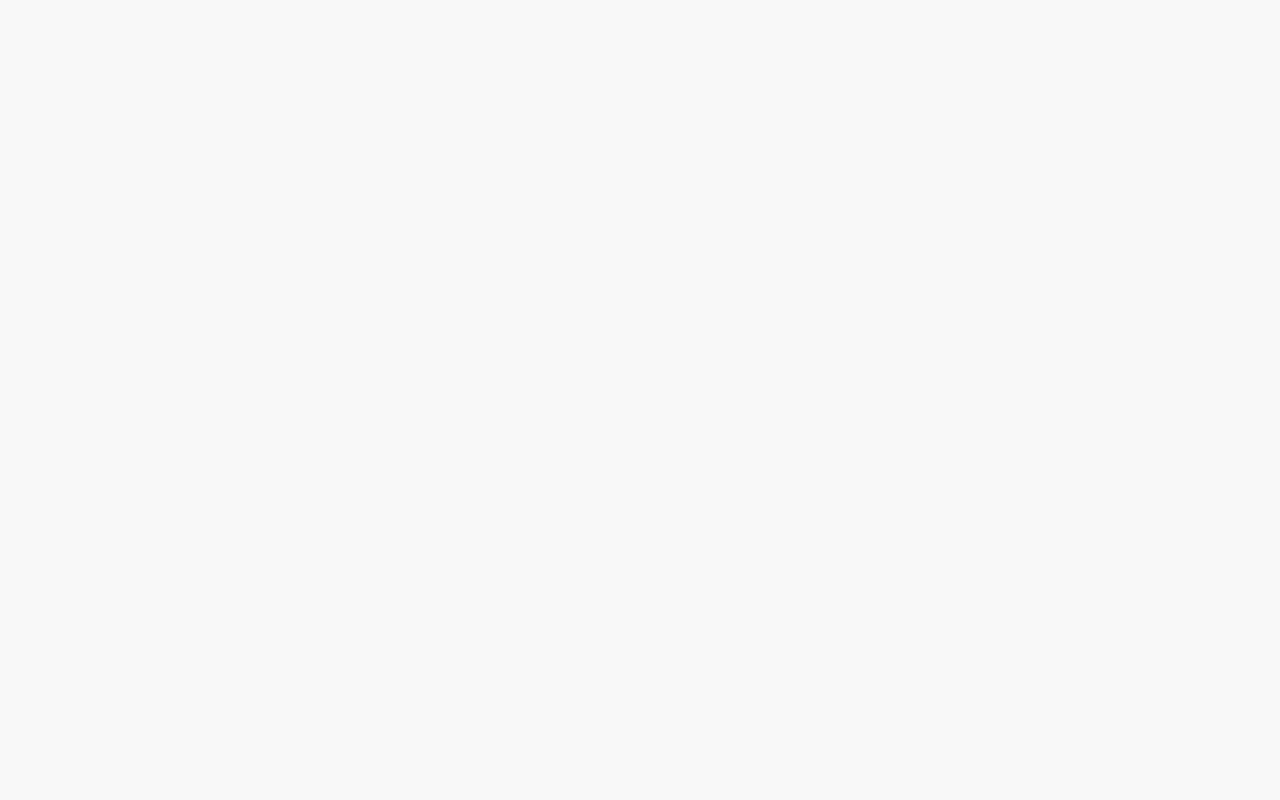
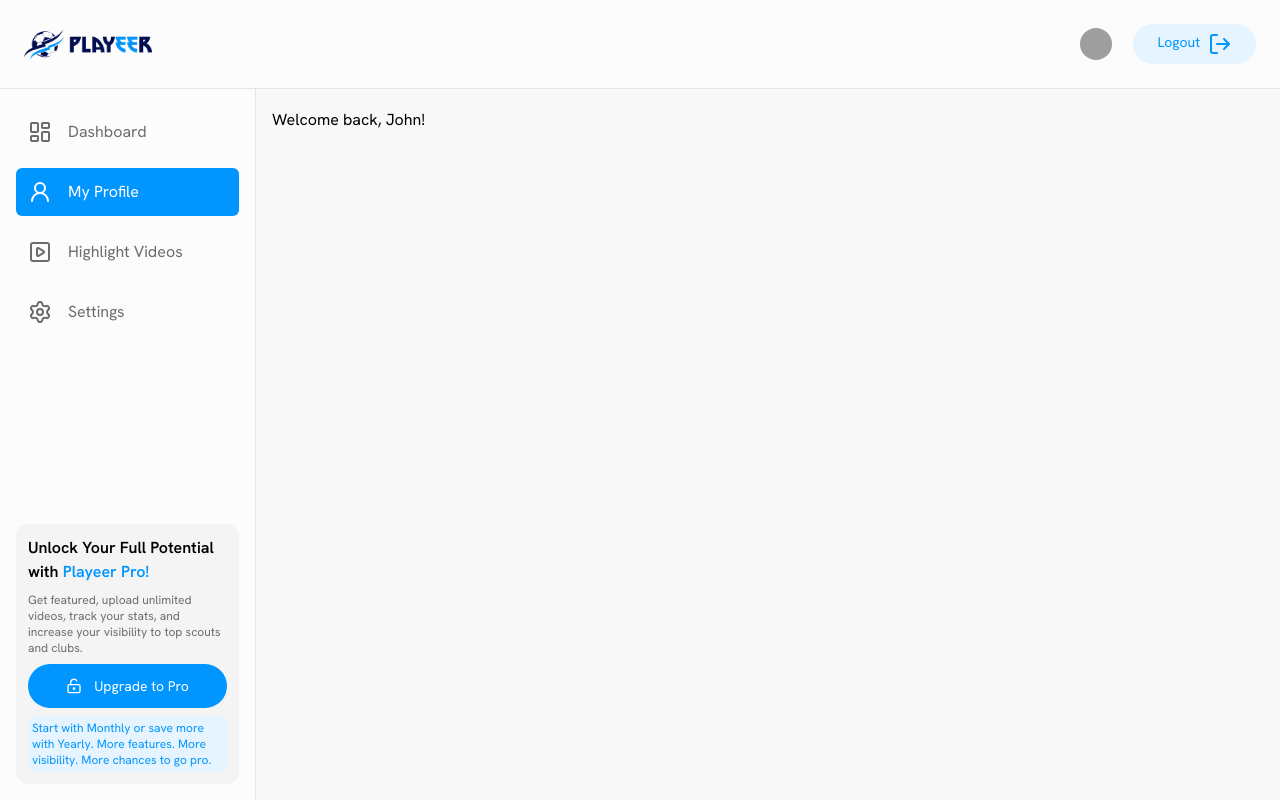
Before and after one commit to alabo-excel/Playeer-web, a Next.js app: page /user/profile in a window 1280 px wide. Built offline with nearby package versions, Linux system fonts and the light colour scheme; grey boxes are pictures that could not be loaded.

Commit message:
Dashboard layout commit

```diff
--- a/src/app/page.tsx
+++ b/src/app/page.tsx
@@ -135,8 +135,8 @@ const home = () => {
             <div className='w-full md:w-[60%] grid grid-cols-1 sm:grid-cols-2 gap-4'>
               <div className='flex'>
                 {/* <img className='w-16 mr-2 my-auto' src="/images/icons/verified.png" alt="" /> */}
-                <div className='bg-[#0095FF] text-white rounded-xl text-center w-14 h-14 flex items-center justify-center mr-2'>
-                  <BadgeCheck className='w-4 h-4' />
+                <div className='bg-[#0095FF] text-white rounded-xl text-center p-5 w-14 h-14 flex items-center justify-center mr-2'>
+                  <BadgeCheck className='w-6 h-6' />
                 </div>
                 <div>
                   <p className='font-bold'>Verified Player Profiles</p>
@@ -145,8 +145,8 @@ const home = () => {
               </div>
               <div className='flex'>
                 {/* <img className='w-16 mr-2 my-auto' src="/images/icons/messaging.png" alt="" /> */}
-                <div className='bg-[#0095FF] text-white rounded-xl text-center w-14 h-14 flex items-center justify-center mr-2'>
-                  <MessageSquare className='w-4 h-4' />
+                <div className='bg-[#0095FF] text-white rounded-xl text-center p-5 w-14 h-14 flex items-center justify-center mr-2'>
+                  <MessageSquare className='w-6 h-6' />
                 </div>
                 <div>
                   <p className='font-bold'>Direct Messaging</p>
@@ -165,8 +165,8 @@ const home = () => {
               </div>
               <div className='flex'>
                 {/* <img className='w-16 mr-2 my-auto' src="/images/icons/trust.png" alt="" /> */}
-                <div className='bg-[#0095FF] text-white rounded-xl text-center w-16 h-14 flex items-center justify-center mr-2'>
-                  <ShieldCheck className='w-4 h-4' />
+                <div className='bg-[#0095FF] text-white rounded-xl text-center p-5 w-14 h-14 flex items-center justify-center mr-2'>
+                  <ShieldCheck className='w-5 h-5' />
                 </div>
                 <div>
                   <p className='font-bold'>Transparency & Trust</p>
--- a/src/app/user/dashboard/page.tsx
+++ b/src/app/user/dashboard/page.tsx
@@ -1,10 +1,13 @@
+import AdminLayout from '@/components/layouts/AdminLayout';
 import React from 'react';
 
 const dashboard = () => {
   return (
-    <div>
-
-    </div>
+    <AdminLayout>
+      <div className='pt-3'>
+        <p>Welcome back, John!</p>
+      </div>
+    </AdminLayout>
   );
 };
 
--- a/src/app/user/profile/page.tsx
+++ b/src/app/user/profile/page.tsx
@@ -1,10 +1,13 @@
+import AdminLayout from '@/components/layouts/AdminLayout';
 import React from 'react';
 
 const profile = () => {
   return (
-    <div>
-
-    </div>
+    <AdminLayout>
+      <div className='pt-3'>
+        <p>Welcome back, John!</p>
+      </div>
+    </AdminLayout>
   );
 };
 
--- a/src/app/user/reels/pages.tsx
+++ b/src/app/user/reels/pages.tsx
@@ -1,10 +1,13 @@
+import AdminLayout from '@/components/layouts/AdminLayout';
 import React from 'react';
 
 const reels = () => {
   return (
-    <div>
-
-    </div>
+    <AdminLayout>
+      <div className='pt-3'>
+        <p>Welcome back, John!</p>
+      </div>
+    </AdminLayout>
   );
 };
 
--- a/src/app/user/settings/page.tsx
+++ b/src/app/user/settings/page.tsx
@@ -1,10 +1,13 @@
+import AdminLayout from '@/components/layouts/AdminLayout';
 import React from 'react';
 
 const settings = () => {
   return (
-    <div>
-
-    </div>
+    <AdminLayout>
+      <div className='pt-3'>
+        <p>Welcome back, John!</p>
+      </div>
+    </AdminLayout>
   );
 };
 
--- /dev/null
+++ b/src/components/AdminHeader.tsx
@@ -0,0 +1,19 @@
+import { LogOut } from 'lucide-react';
+import React from 'react';
+
+const AdminHeader = () => {
+  return (
+    <header className='fixed top-0 w-full bg-[#FCFCFC] border-b border-gray p-6 flex justify-between z-10'>
+      <img className='w-32 my-auto' src="/images/logo-colored.png" alt="" />
+      <div className='w-44 flex justify-between my-auto'>
+        <img src="/images/player-2.jpg" className='w-8 my-auto h-8 rounded-full' alt="" />
+        <button className='flex text-primary bg-[#E5F4FF] p-2 px-6 rounded-full justify-center'>
+          <p className='text-sm mr-2'>Logout</p>
+          <LogOut />
+        </button>
+      </div>
+    </header>
+  );
+};
+
+export default AdminHeader;
--- /dev/null
+++ b/src/components/SideNav.tsx
@@ -0,0 +1,57 @@
+'use client'
+
+import { LayoutDashboard, LockKeyholeOpen, Settings, SquarePlay, UserRound } from 'lucide-react';
+import React from 'react';
+import Link from 'next/link';
+import { usePathname } from 'next/navigation';
+
+const SideNav = () => {
+  const pathname = usePathname();
+
+  const navItems = [
+    { href: '/user/dashboard', icon: LayoutDashboard, label: 'Dashboard' },
+    { href: '/user/profile', icon: UserRound, label: 'My Profile' },
+    { href: '/user/reels', icon: SquarePlay, label: 'Highlight Videos' },
+    { href: '/user/settings', icon: Settings, label: 'Settings' },
+  ];
+
+  return (
+    <aside className='fixed left-0 w-[20%] bg-[#FCFCFC] top-0 h-screen border-r border-gray p-4 flex flex-col'>
+      <div className='mt-20 flex-1'>
+        {navItems.map((item) => {
+          const Icon = item.icon;
+          const isActive = pathname === item.href;
+
+          return (
+            <Link key={item.href} href={item.href}>
+              <button
+                className={`flex my-3 p-3 rounded-md w-full transition-colors duration-200 ${
+                  isActive
+                    ? 'text-white bg-primary'
+                    : 'text-[#6C6C6C] hover:bg-gray-100'
+                }`}
+              >
+                <Icon />
+                <p className='ml-4'>{item.label}</p>
+              </button>
+            </Link>
+          );
+        })}
+      </div>
+
+      <div className='bg-[#F4F4F4] p-3 rounded-xl'>
+        <p className='font-semibold'>Unlock Your Full Potential with <span className='text-primary'>Playeer Pro!</span> </p>
+        <p className='text-xs text-[#6C6C6C] my-2'>Get featured, upload unlimited videos, track your stats, and increase your visibility to top scouts and clubs.</p>
+        <button className='mb-2 bg-primary text-white flex p-3 rounded-full w-full justify-center'>
+          <LockKeyholeOpen className='w-4 h-4 my-auto' />
+          <p className='text-sm ml-3 my-auto'>Upgrade to Pro</p>
+        </button>
+        <div className='bg-[#E5F4FF] p-1 rounded-md'>
+          <p className='text-primary text-xs'>Start with Monthly or save more with Yearly. More features. More visibility. More chances to go pro.</p>
+        </div>
+      </div>
+    </aside>
+  );
+};
+
+export default SideNav;
--- /dev/null
+++ b/src/components/layouts/AdminLayout.tsx
@@ -0,0 +1,20 @@
+
+import React from 'react';
+import AdminHeader from '../AdminHeader';
+import SideNav from '../SideNav';
+
+const AdminLayout = ({ children }: { children: React.ReactNode }) => {
+  return (
+    <main>
+      <AdminHeader />
+      <section className='flex'>
+        <SideNav />
+        <section className='w-[80%] ml-auto p-4 mt-20'>
+          {children}
+        </section>
+      </section>
+    </main>
+  );
+};
+
+export default AdminLayout;
```
